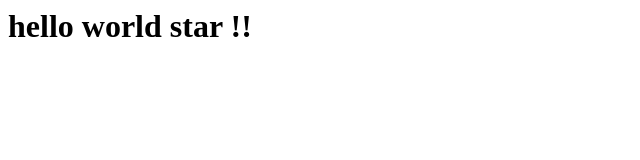
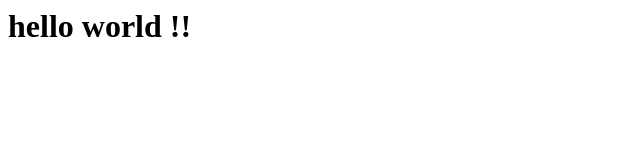
Before and after one commit to priyankith/coursera-tests, a plain HTML site: page index.html in a window 1280 px wide. Shown: the full height of the page, 0-640 px from the left. Drawn offline with Linux system fonts and the light colour scheme.

Commit message:
First Web File v3

```diff
--- a/index.html
+++ b/index.html
@@ -3,6 +3,6 @@
         <meta charset="utf-8">
     </head>
     <body>
-        <h1>hello world star !!</h1>
+        <h1>hello world !!</h1>
     </body>
 </html>
```
